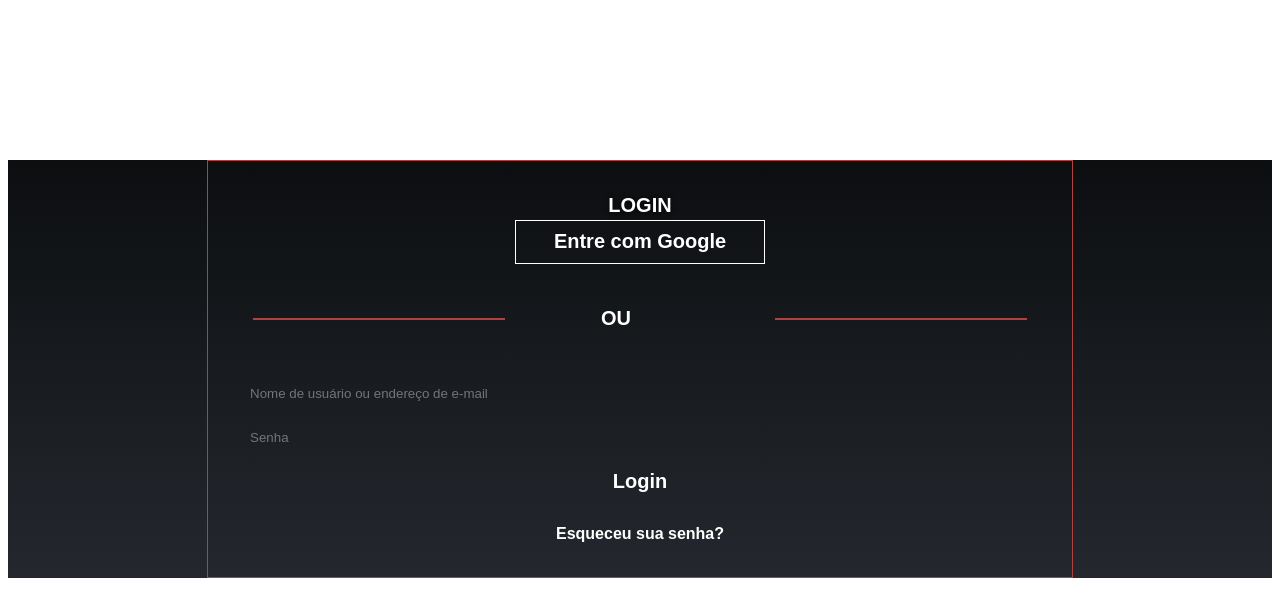
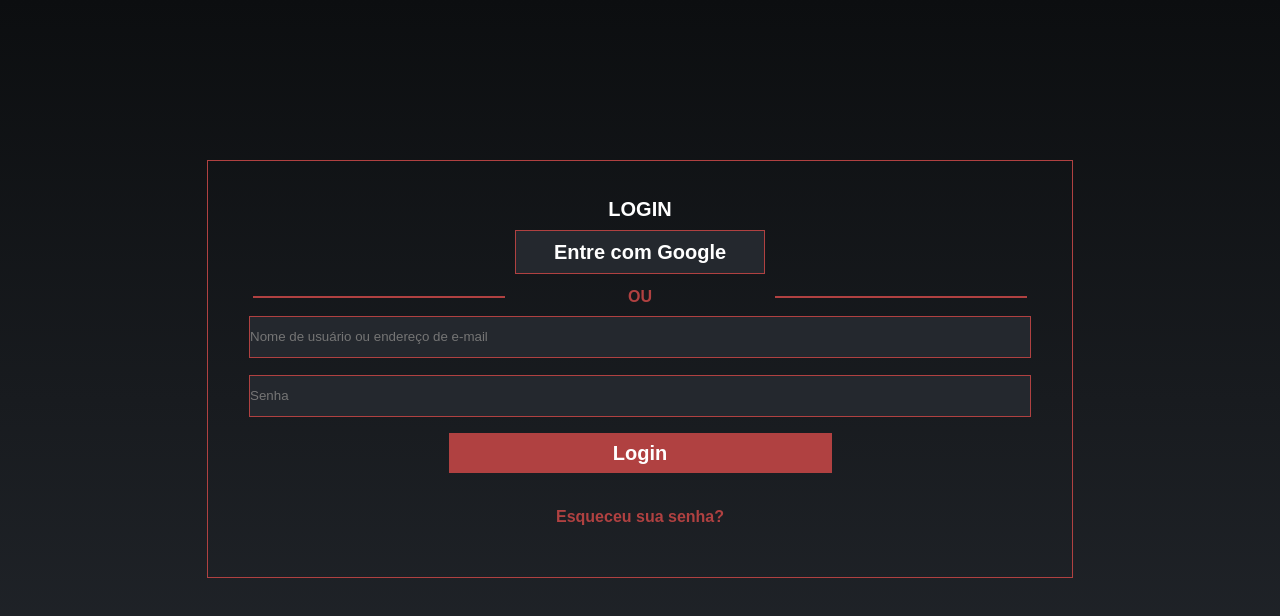
Before and after one commit to KauaneDelvoss/OrchidVue, a Vue app: page /login in a window 1280 px wide. Shown: the top 616 px of the page. Built offline with nearby package versions, Linux system fonts and the light colour scheme.

Commit message:
Criação da página de login

```diff
--- a/src/views/EquipesOrchid.vue
+++ b/src/views/EquipesOrchid.vue
@@ -1,12 +1,12 @@
 <template>
 <div class="tudo">
     <section class="info">
-        <div class="bgordem">
-            <div class="top-box top-box-a">
+        <div class="bgordem-2">
+            <div class="top-box top-box-a-2">
                 <a href="#">CRIAR UMA EQUIPE</a>
             </div>
-            <hr class="top-box linecut">
-            <div class="top-box top-box-b">
+            <hr class="top-box linecut-2">
+            <div class="top-box top-box-b-2">
                 <a href="#">JUNTAR-SE A UMA EQUIPE</a>
              </div>
         </div>
@@ -19,25 +19,25 @@
 </script>
 
 <style>
-.bgordem {
+.bgordem-2 {
     background: url(@/assets/ordo-realitas.jpeg);
     background-size: cover;
     background-position: center;
     display: grid;
     grid-template-columns: 1fr 1px 1fr;
     grid-template-areas:
-    'top-box-a linecut top-box-b';
+    'top-box-a-2 linecut-2 top-box-b-2';
     height: 50rem;
 }
 
 
-.info .top-box-a:hover{
+.info .top-box-a-2:hover{
     background-color: var(--secondary);
     background-color: rgba(0, 0, 0, 0.5);
     backdrop-filter: blur(5px);
 }
 
-.info .top-box-b:hover{
+.info .top-box-b-2:hover{
     background-color: var(--light);
     background-color: rgba(0, 0, 0, 0.5);
     backdrop-filter: blur(5px);
@@ -50,23 +50,23 @@
     padding: 0;
 }
 
-.top-box-a {
-    grid-area: top-box-a;
+.top-box-a-2 {
+    grid-area: top-box-a-2;
     display: flex;
     justify-content: center;
     transition: all 0.1s ease-out;
 }
 
-.linecut {
-    grid-area: linecut;
+.linecut-2 {
+    grid-area: linecut-2;
     width: 1px;
     display: flex;
     align-items: center;
     justify-content: center;
 }
 
-.top-box-b {
-    grid-area: top-box-b;
+.top-box-b-2 {
+    grid-area: top-box-b-2;
     display: flex;
     justify-content: center;
     text-decoration: none;
@@ -74,7 +74,7 @@
 
 }
 
-.top-box-b a {
+.top-box-b-2 a {
     text-align: center;
     margin-left: 50px;
     margin-right: 50px;
@@ -91,7 +91,7 @@
     text-decoration: none;
 }
 
-.top-box-a a {
+.top-box-a-2 a {
     text-align: center;
     margin-left: 50px;
     margin-right: 50px;
--- a/src/views/LoginOrchid.vue
+++ b/src/views/LoginOrchid.vue
@@ -3,11 +3,11 @@
     <!-- TÍTULO -->
     <form action="">
     <section class="showcase-1">
-            <div class="top-box top-box-a">
+            <div class="top-box top-box-a-3">
                 <h1>LOGIN</h1>
             </div>
 
-            <div class="top-box top-box-b">
+            <div class="top-box top-box-b-3">
                 <button class="google-btn">Entre com Google</button>
             </div>
         </section>
@@ -15,15 +15,15 @@
 
     <!-- LINHA -->
         <section class="showcase-2">
-            <div class="top-box top-box-a">
+            <div class="top-box top-box-a-3">
                 <hr color="#B04141">
             </div>
 
-            <div class="top-box top-box-b">
+            <div class="top-box top-box-b-3">
                 <p>OU</p>
             </div>
 
-            <div class="top-box top-box-c">
+            <div class="top-box top-box-c-3">
                 <hr color="#B04141">
             </div>
         </section>
@@ -32,26 +32,26 @@
     <!-- INPUTS -->
 
         <section class="showcase-4">
-            <div class="top-box top-box-a">
+            <div class="top-box top-box-a-3">
                 <input type="text" placeholder="Nome de usuário ou endereço de e-mail" name="username" class="input-register">
             </div>
         </section>
 
         <section class="showcase-5">
-            <div class="top-box top-box-a">
+            <div class="top-box top-box-a-3">
                 <input type="text" placeholder="Senha" name="email" class="input-register">
             </div>
         </section>
 
         <section class="showcase-7">
 
-            <div class="top-box top-box-b">
+            <div class="top-box top-box-b-3">
                 <button class="create-acc-btn">Login</button>
             </div>
         </section>
 
         <section class="showcase-extra">
-            <div class="top-box-a">
+            <div class="top-box-a-3">
                 <a href="#" class="forgot-pass">Esqueceu sua senha?</a>
             </div>
         </section>
@@ -69,7 +69,23 @@ export default {
 </script>
 
 <style>
+
+:root {
+    --primary: #24282E;
+    --secondary: #0c0e10;
+    --light: #ffffff;
+    --red: #B04141;
+    --shadow: 0 1px 5px rgba(0, 0, 0, 0.8);
+}
+
+* {
+    margin: 0;
+    padding: 0;
+}
 .tudo {
+    width: 100%;
+    height: 100%;
+    position: fixed;
     background-color: linear-gradient(#0c0e10, #24282E);
 }
 /* FORM */
@@ -86,16 +102,16 @@ form {
 }
 
 
-.top-box-a {
-    grid-area: top-box-a;
+.top-box-a-3 {
+    grid-area: top-box-a-3;
 }
 
-.top-box-b {
-    grid-area: top-box-b;
+.top-box-b-3 {
+    grid-area: top-box-b-3;
 }
 
-.top-box-c {
-    grid-area: top-box-c;
+.top-box-c-3 {
+    grid-area: top-box-c-3;
 }
 
 .input-register {
@@ -108,8 +124,8 @@ form {
     display: grid;
     grid-template-columns: 1fr;
     grid-template-areas:
-    'top-box-a'
-    'top-box-b';
+    'top-box-a-3'
+    'top-box-b-3';
 }
 
 .showcase-1 h1 {
@@ -137,7 +153,7 @@ form {
     width: 250px;
 }
 
-.showcase-1 .top-box-b {
+.showcase-1 .top-box-b-3 {
     display: flex;
     align-items: center;
     justify-content: center;
@@ -147,7 +163,7 @@ form {
     display: grid;
     grid-template-columns: repeat(3, 1fr);
     grid-template-areas:
-    'top-box-a top-box-b top-box-c';
+    'top-box-a-3 top-box-b-3 top-box-c-3';
 }
 
 .showcase-2 .top-box {
@@ -156,34 +172,34 @@ form {
     align-items: center;
 }
 
-.showcase-2 .top-box-a {
+.showcase-2 .top-box-a-3 {
     display: flex;
     align-items: center;
 }
 
-.showcase-2 .top-box-a hr {
+.showcase-2 .top-box-a-3 hr {
     display: flex;
     align-items: center;
     width: 250px;
 }
 
-.showcase-2 .top-box-b p {
+.showcase-2 .top-box-b-3 p {
     color: var(--red);
     font-weight: bold;
 }
 
-.showcase-2 .top-box-b {
+.showcase-2 .top-box-b-3 {
     display: flex;
     align-items: center;
     justify-content: center;
 }
 
-.showcase-2 .top-box-c {
+.showcase-2 .top-box-c-3 {
     display: flex;
     align-items: center;
 }
 
-.showcase-2 .top-box-c hr {
+.showcase-2 .top-box-c-3 hr {
     display: flex;
     align-items: center;
     width: 250px;
@@ -193,7 +209,7 @@ form {
     display: grid;
     grid-template-columns: repeat(2, 1fr);
     grid-template-areas:
-    'top-box-a top-box-b';
+    'top-box-a-3 top-box-b-3';
 }
 
 .showcase-3 .top-box {
@@ -202,23 +218,23 @@ form {
     /* justify-content: center; */
 }
 
-.showcase-3 .top-box-b {
+.showcase-3 .top-box-b-3 {
     display: flex;
     align-items: center;
     justify-content: right;
 }
 
-.showcase-3 .top-box-a {
+.showcase-3 .top-box-a-3 {
     display: flex;
     align-items: center;
     justify-content: left;
 }
 
-.showcase-3 .top-box-a input {
+.showcase-3 .top-box-a-3 input {
     width: 383px;
 }
 
-.showcase-3 .top-box-b input {
+.showcase-3 .top-box-b-3 input {
     width: 383px;
 }
 
@@ -226,7 +242,7 @@ form {
     display: grid;
     grid-template-columns: 1fr;
     grid-template-areas:
-    'top-box-a';
+    'top-box-a-3';
     height: 40px;
 }
 
@@ -235,7 +251,7 @@ form {
     align-items: center;
 }
 
-.showcase-4 .top-box-a input{
+.showcase-4 .top-box-a-3 input{
     width: 780px;
 }
 
@@ -243,7 +259,7 @@ form {
     display: grid;
     grid-template-columns: 1fr;
     grid-template-areas:
-    'top-box-a';
+    'top-box-a-3';
     height: 40px;
 }
 
@@ -252,7 +268,7 @@ form {
     align-items: center;
 }
 
-.showcase-5 .top-box-a input{
+.showcase-5 .top-box-a-3 input{
     width: 780px;
 }
 
@@ -260,7 +276,7 @@ form {
     display: grid;
     grid-template-columns: 1fr;
     grid-template-areas:
-    'top-box-a';
+    'top-box-a-3';
 }
 
 .showcase-6 .top-box {
@@ -268,7 +284,7 @@ form {
     align-items: center;
 }
 
-.showcase-6 .top-box-a input{
+.showcase-6 .top-box-a-3 input{
     width: 780px;
 }
 
@@ -276,7 +292,7 @@ form {
     display: grid;
     grid-template-columns: 1fr;
     grid-template-areas:
-    'top-box-b';
+    'top-box-b-3';
     height: 40px;
 }
 
@@ -285,24 +301,24 @@ form {
     align-items: center;
 }
 
-.showcase-7 .top-box-b {
+.showcase-7 .top-box-b-3 {
     display: flex;
     align-items: center;
     justify-content: center;
 }
 
-.showcase-7 .top-box-a {
+.showcase-7 .top-box-a-3 {
     display: flex;
     align-items: center;
     justify-content: left;
 }
 
 
-.showcase-7 .top-box-a input {
+.showcase-7 .top-box-a-3 input {
     width: 383px;
 }
 
-.showcase-7 .top-box-b .create-acc-btn {
+.showcase-7 .top-box-b-3 .create-acc-btn {
     background-color: var(--red);
     color: var(--light);
     text-decoration: none;
@@ -317,10 +333,10 @@ form {
     display: grid;
     grid-template-columns: 1fr;
     grid-template-areas:
-    'top-box-a';
+    'top-box-a-3';
 }
 
-.top-box-a .forgot-pass{
+.top-box-a-3 .forgot-pass{
     text-decoration: none;
     color: var(--red);
     font-weight: bold;
@@ -329,7 +345,7 @@ form {
     margin-top: 1rem;
 }
 
-.top-box-a .forgot-pass:hover{
+.top-box-a-3 .forgot-pass:hover{
     text-decoration: underline;
 }
 </style>
```
Also changed, not shown: 18 other files (tests, documents, lock files or other folders).
